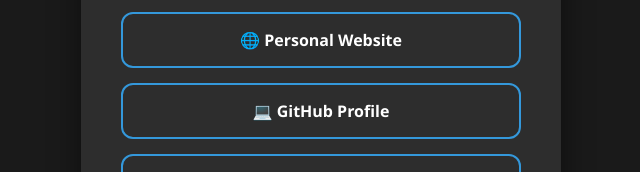
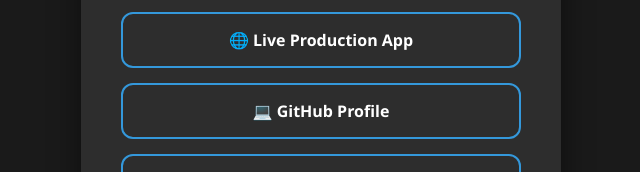
Before and after one commit to Ahmed-Hany-Aou/Ahmed-Hany-Aou.github.io, a website: page card/index.html in a window 1280 px wide. Shown: the part 357-529 px from the top of the page, 319-959 px from the left. Drawn offline with Linux system fonts and the light colour scheme.

Commit message:
Update index.html

```diff
--- a/card/index.html
+++ b/card/index.html
@@ -101,7 +101,7 @@
         <!-- Main Content -->
 
         <a href="https://ahmed-hany-aou.github.io/" class="btn" target="_blank">🎨 View Portfolio</a>
-        <a href="https://wadha.up.railway.app/" class="btn" target="_blank">🌐 Personal Website</a>
+        <a href="https://wadha.up.railway.app/" class="btn" target="_blank">🌐 Live Production App</a>
         <a href="https://github.com/Ahmed-Hany-Aou" class="btn" target="_blank">💻 GitHub Profile</a>
         <a href="https://www.linkedin.com/in/ahmed-hany-aou/" class="btn" target="_blank">🔗 LinkedIn</a>
 
```
